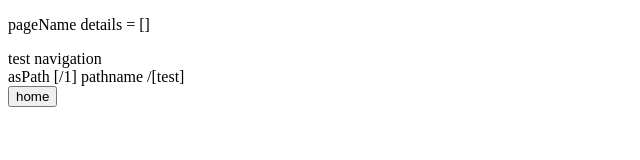
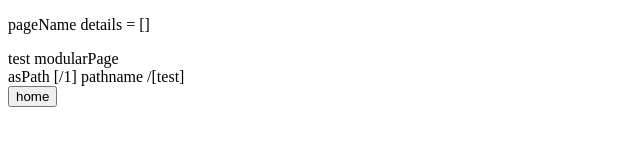
Before and after one commit to icode2code/weddingday, a Next.js app: page /1 in a window 1280 px wide. Shown: the top 160 px of the page, without its empty margins (0-640 px from the left). Built offline with nearby package versions, Linux system fonts and the light colour scheme.

Commit message:
formatted navigation.js + renamed function

```diff
--- a/pages/[test].js
+++ b/pages/[test].js
@@ -19,7 +19,7 @@ export default function ModularPage({pageName}){
             <p>
                 pageName details = [{pageName}]
             </p>
-            test navigation
+            test modularPage
             <br></br>
             asPath [{asPath}] pathname {pathname}
             <br></br>
```
Also changed, not shown: components/navigation.js (+4 -4 lines).
